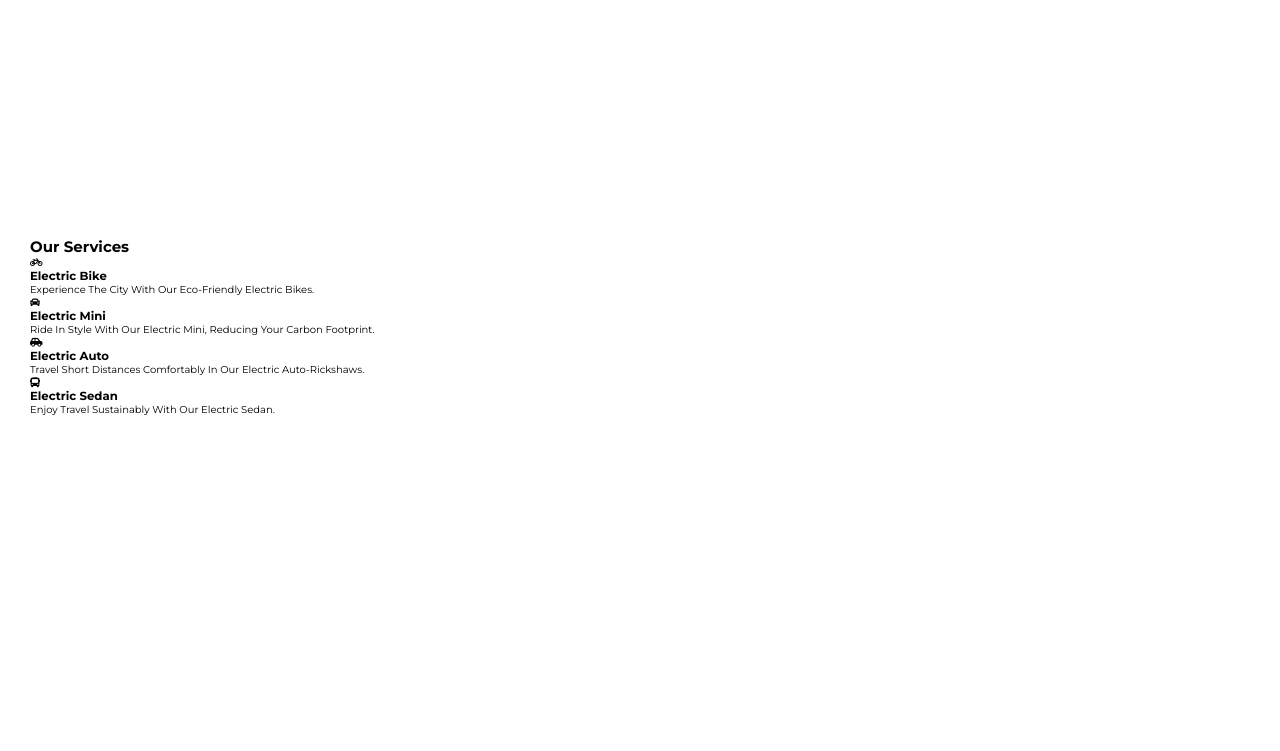
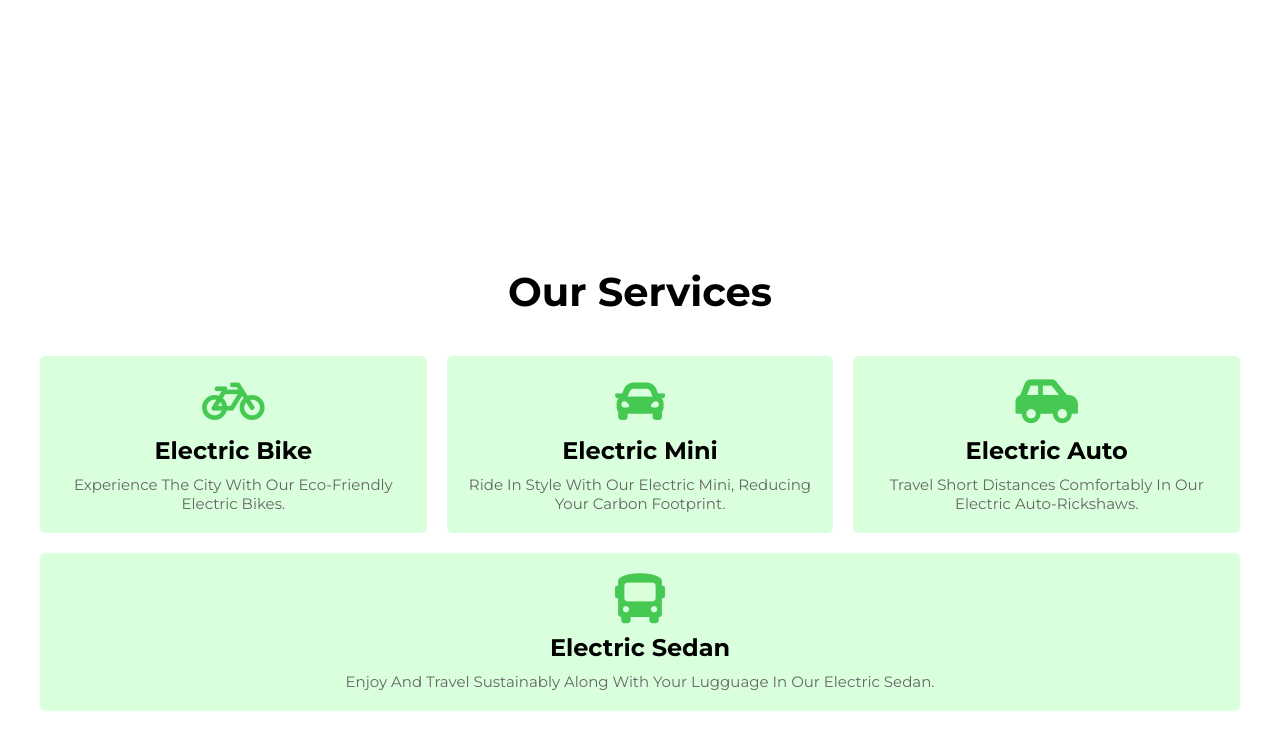
Before and after one commit to PranavRao18/Wheel-E, a Django app: page / in a window 1280 px wide. Shown: the part 593-1344 px from the top of the page. Before the commit the page ends 1008 px from the top, so only its background shows below. Run offline with Django 4.2, Linux system fonts and the light colour scheme.

Commit message:
home with services

```diff
--- a/wheele/main/templates/home.html
+++ b/wheele/main/templates/home.html
@@ -74,13 +74,14 @@
             margin: 0 5rem 5rem;
             background-color: #fff;
         }
+
         header .logo {
             font-weight: bolder;
             color: #000;
             font-size: 2.5rem;
         }
 
-        header .completelogo img{
+        header .completelogo img {
             width: 5rem;
         }
 
@@ -91,7 +92,7 @@
             color: #000;
         }
 
-        header .navbar a:last-child{
+        header .navbar a:last-child {
             font-size: 2rem;
             padding: 1.5rem;
             margin: 0.5rem;
@@ -149,47 +150,45 @@
         }
 
 
-        /* .features .box-container{
+        .services .box-container {
             display: flex;
             align-items: center;
             justify-content: center;
             flex-wrap: wrap;
         }
 
-.features .box-container .box{
-  margin:1rem;
+        .services .box-container .box {
+            margin: 1rem;
             border-radius: .5rem;
             text-align: center;
-  background:rgba(237, 23, 111,.05);
-  padding:1rem;
-  flex:1 1 30rem;
+            background: rgba(89, 255, 95, 0.218);
+            padding: 1rem;
+            flex: 1 1 30rem;
             cursor: pointer;
         }
 
-.features .box-container .box i{
-  color:var(--red);
+        .services .box-container .box i {
+            color: var(--green);
             font-size: 5rem;
-  padding:1rem;
+            padding: 1rem;
         }
 
-.features .box-container .box h3{
-  color:var(--black);
+        .services .box-container .box h3 {
+            color: black;
             font-size: 2.4rem;
         }
 
-.features .box-container .box p{
-  color:#666;
+        .services .box-container .box p {
+            color: #666;
             font-size: 1.5rem;
-  padding:1rem;
+            padding: 1rem;
         }
 
-.features .box-container .box:hover{
-  background:var(--gradient);
+        .services h1{
+            font-size: 4rem;
+            margin: 3rem auto;
+            text-align: center;
         }
-
-.features .box-container .box:hover > *{
-  color:#fff;
-} */
 
 
 
@@ -229,7 +228,7 @@
 
         }
 
-        @media (max-width:768px) {
+        @media (max-width:830px) {
 
             #menu-bar {
                 display: block;
@@ -352,7 +351,7 @@
             <div class="box">
                 <i class="fas fa-bus"></i>
                 <h3>Electric Sedan</h3>
-                <p>Enjoy travel sustainably with our electric sedan.</p>
+                <p>Enjoy and travel sustainably along with your lugguage in our electric sedan.</p>
             </div>
         </div>
     </section>
```
Lines whose indentation alone changed are shown as unchanged.
